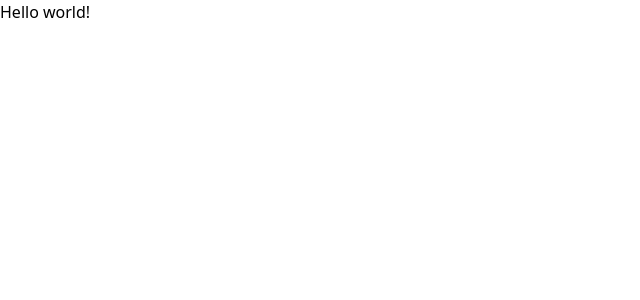
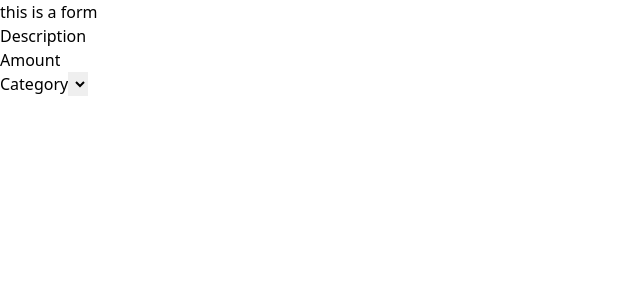
Before and after one commit to Paulin-NIYOBYOSE/Learning-React, a React (Vite) app: page / in a window 1280 px wide. Shown: the top 300 px of the page, without its empty margins (0-640 px from the left). Built offline with nearby package versions, Linux system fonts and the light colour scheme.

Commit message:
Dealing with the forms

```diff
--- a/src/App.tsx
+++ b/src/App.tsx
@@ -1,5 +1,5 @@
 // import Form from "./components/Form";
-import ExpenseTracker from "./components/ExpenseTracker";
+import ExpenseTracker from "./components/ExpenseTracker/ExpenseForm";
 function App() {
   return (
     <>
--- a/src/components/ExpenseTracker.tsx
+++ /dev/null
@@ -1,16 +0,0 @@
-import React from 'react'
-
-const ExpenseTracker = () => {
-    return (
-        <>
-            <h1 className="text-3xl font-bold underline">
-                Hello world!
-            </h1>
-            <form action="">
-                <label htmlFor=""></label>
-
-            </form></>
-    )
-}
-
-export default ExpenseTracker
--- /dev/null
+++ b/src/components/ExpenseTracker/ExpenseForm.tsx
@@ -0,0 +1,35 @@
+import React from "react";
+
+const ExpenseTracker = () => {
+  return (
+    <>
+      <h1 className="text-3xl font-bold underline">this is a form</h1>
+      <form action="">
+        <div>
+          <label htmlFor="description" className="">
+            Description
+          </label>
+          <input id="description" type="text" className="" />
+        </div>
+
+        <div>
+          <label htmlFor="description" className="">
+            Amount
+          </label>
+          <input id="amount" type="number" className="" />
+        </div>
+
+        <div>
+          <label htmlFor="category" className="">
+            Category
+          </label>
+          <select name="" id="category" className="">
+            <option value=""></option>
+          </select>
+        </div>
+      </form>
+    </>
+  );
+};
+
+export default ExpenseTracker;
```
Also changed, not shown: src/components/ExpenseTracker/ExpenseFilter.tsx (added, +9 -0 lines), src/components/ExpenseTracker/ExpenseList.tsx (added, +54 -0 lines).
